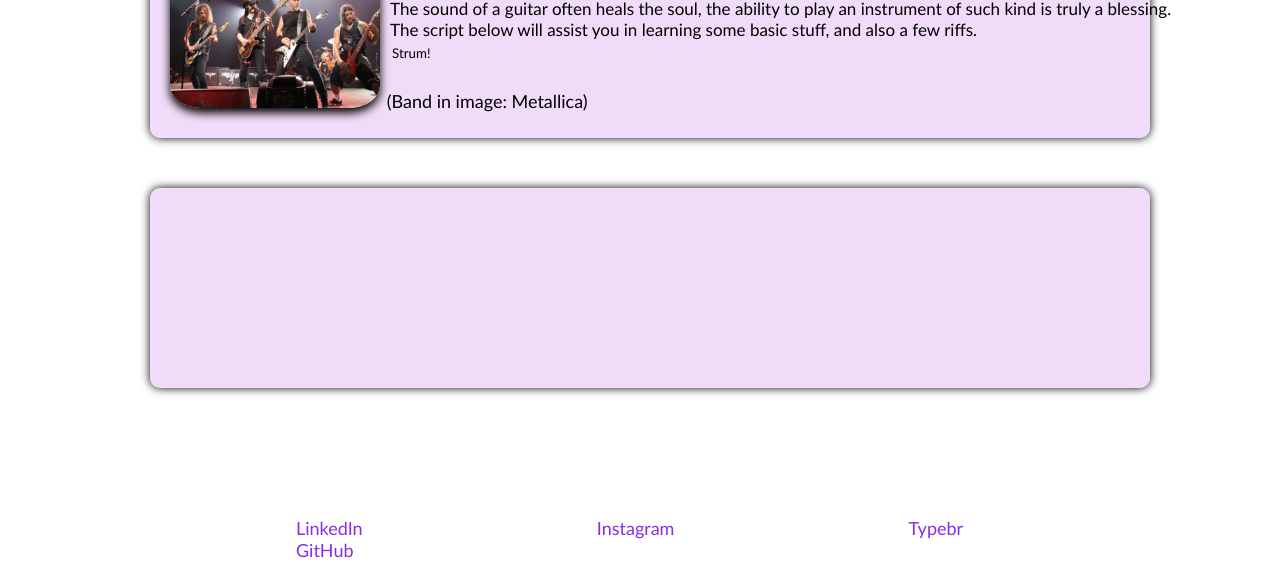
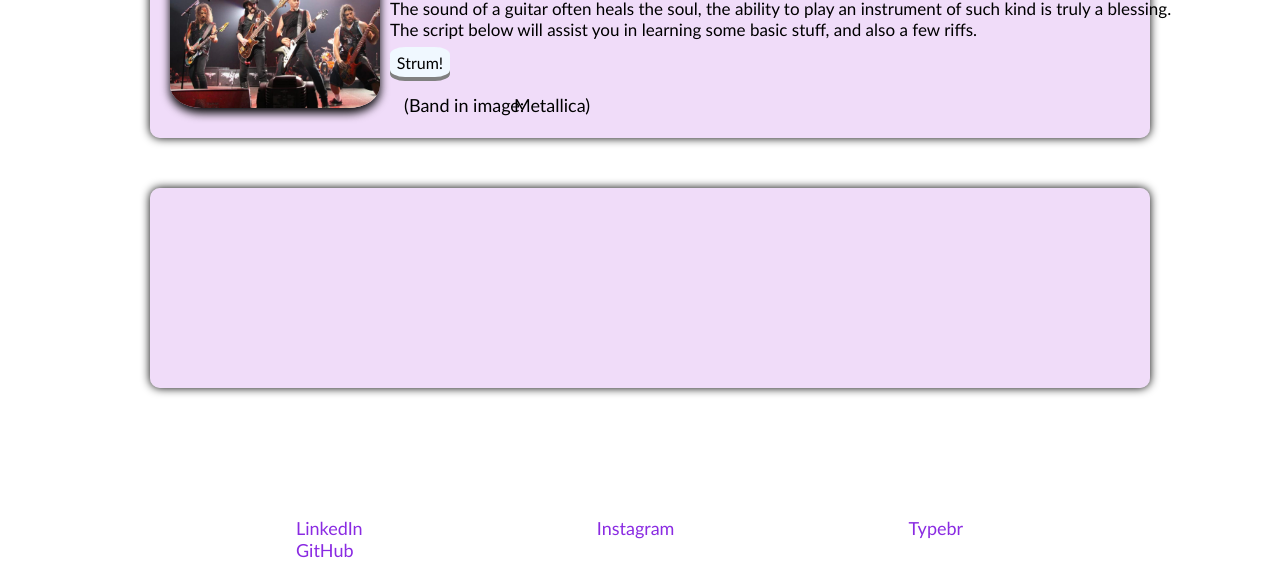
Before and after one commit to agnisH-mandaL/agnisH.micro, a plain HTML site: page htmlpage1.html in a window 1280 px wide. Shown: the part 212-800 px from the top of the page. Drawn offline with Linux system fonts and the light colour scheme.

Commit message:
Update style2.css

```diff
--- a/style2.css
+++ b/style2.css
@@ -230,16 +230,33 @@ ul li a{
     font-size: 17px;
 
 }
+.guitar button{
+    position: relative;
+    width: 60px;
+    height: 30px;
+    left:200px;
+    top:7px;
+    border: none;
+    border-width: 3px;
+    background-color:aliceblue;
+    box-shadow: 0 4px grey;
+    border-radius: 25%;
+    cursor:pointer;
+    transition: 0.3s;
+}
+
+.guitar button:active{
+    top: 10px;
+    box-shadow: 0 1px grey;
+    transition: 0.1s;
+}
 .guitar #link{
     position:relative;
-    left:200px;
+    font-size: 16px;
     color: black;
     text-decoration:none ;
-    transition: 0.3s;
 }
-.guitar #link:hover{
-    color:white;
-}
+
 .guitar p1{
     position:relative;
     left:150px;
@@ -248,7 +265,7 @@ ul li a{
 }
 .guitar #link2{
     position: relative;
-    left: 150px;
+    left: 135px;
     top:50px;
     font-size: 18px;
     color: black;
```
